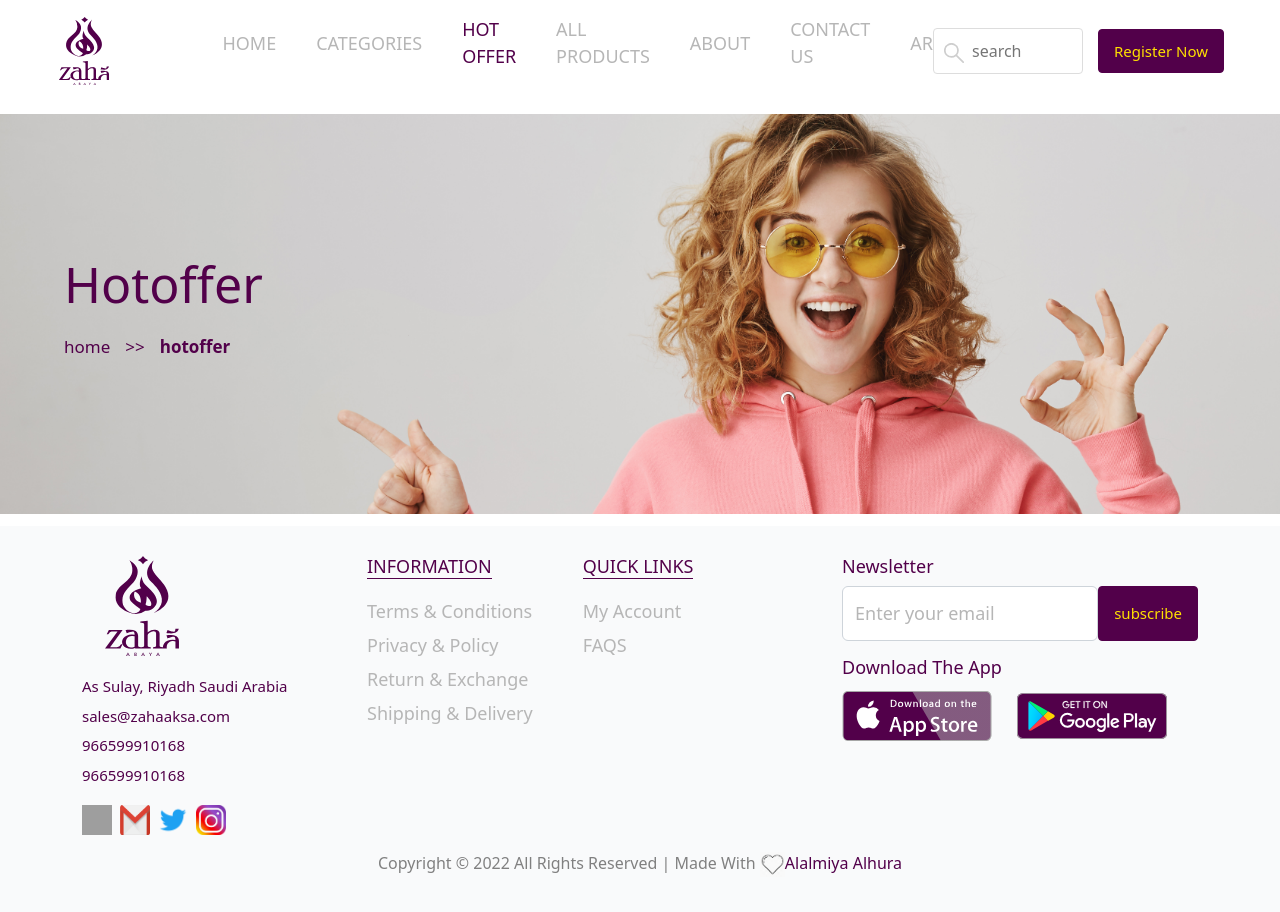
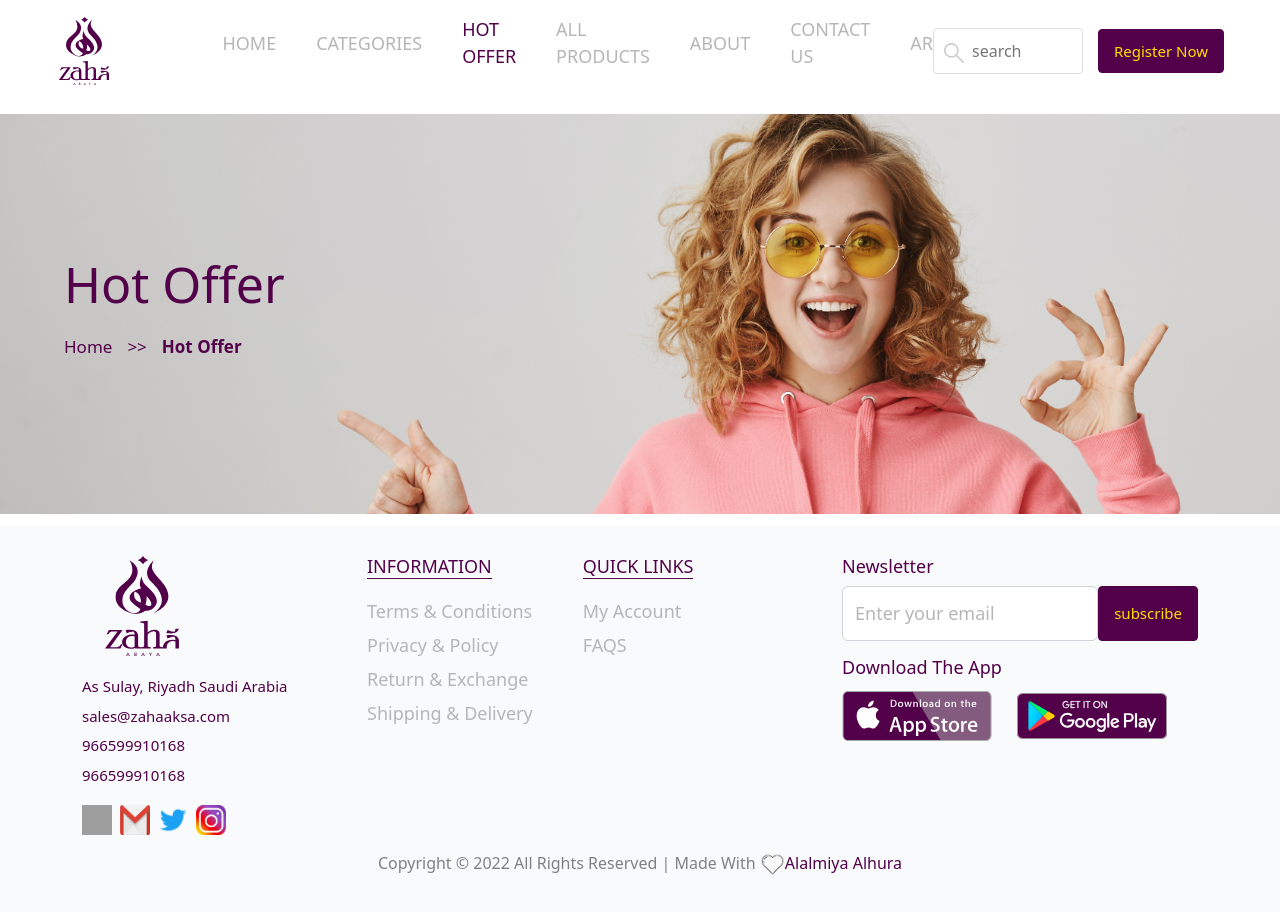
Before and after one commit to Khloud-M/zaha-store, a Vue app: page /hotoffer in a window 1280 px wide. Shown: the top 912 px of the page. Built offline with nearby package versions, Linux system fonts and the light colour scheme; grey boxes are pictures that could not be loaded.

Commit message:
edit windowloction

```diff
--- a/src/components/layout/LandingPage.vue
+++ b/src/components/layout/LandingPage.vue
@@ -1,11 +1,11 @@
 <template>
   <section class="landing mt-3">
     <div class="landing-content">
-        <h2>{{ getPath }}</h2>
+      <h2>{{ getPath() }}</h2>
       <div class="link">
         <li><router-link to="/">home</router-link></li>
         <span> >> </span>
-          <li>{{ getPath }}</li>
+        <li>{{ getPath() }}</li>
       </div>
     </div>
   </section>
@@ -35,13 +35,14 @@
     display: flex;
     gap: 15px;
     margin-top: 20px;
-      li  , a  {
-        color: var(--main_theme_clr) ;
+    li,
+    a {
+      color: var(--main_theme_clr);
+      text-transform: capitalize;
     }
   }
   .link > :nth-child(1) {
-      font-weight: 300;
-
+    font-weight: 500;
   }
   .link > :nth-child(3) {
     font-weight: bold;
@@ -50,9 +51,24 @@
 </style>
   <script>
 export default {
-    computed: {
+  data() {
+    return {
+      mypath: window.location.pathname,
+    };
+  },
+  methods: {
     getPath() {
-        return this.$route.path.replace("/", "");
+      this.mypath = this.mypath.replace("/", "");
+      if (this.mypath === "hotoffer") {
+        const newPath = "hot offer";
+        return newPath;
+      }
+      if (this.mypath === "products") {
+        const newPath = " all products";
+        return newPath;
+      } else {
+        return this.mypath;
+      }
     },
   },
 };
```
Lines whose indentation alone changed are shown as unchanged.
